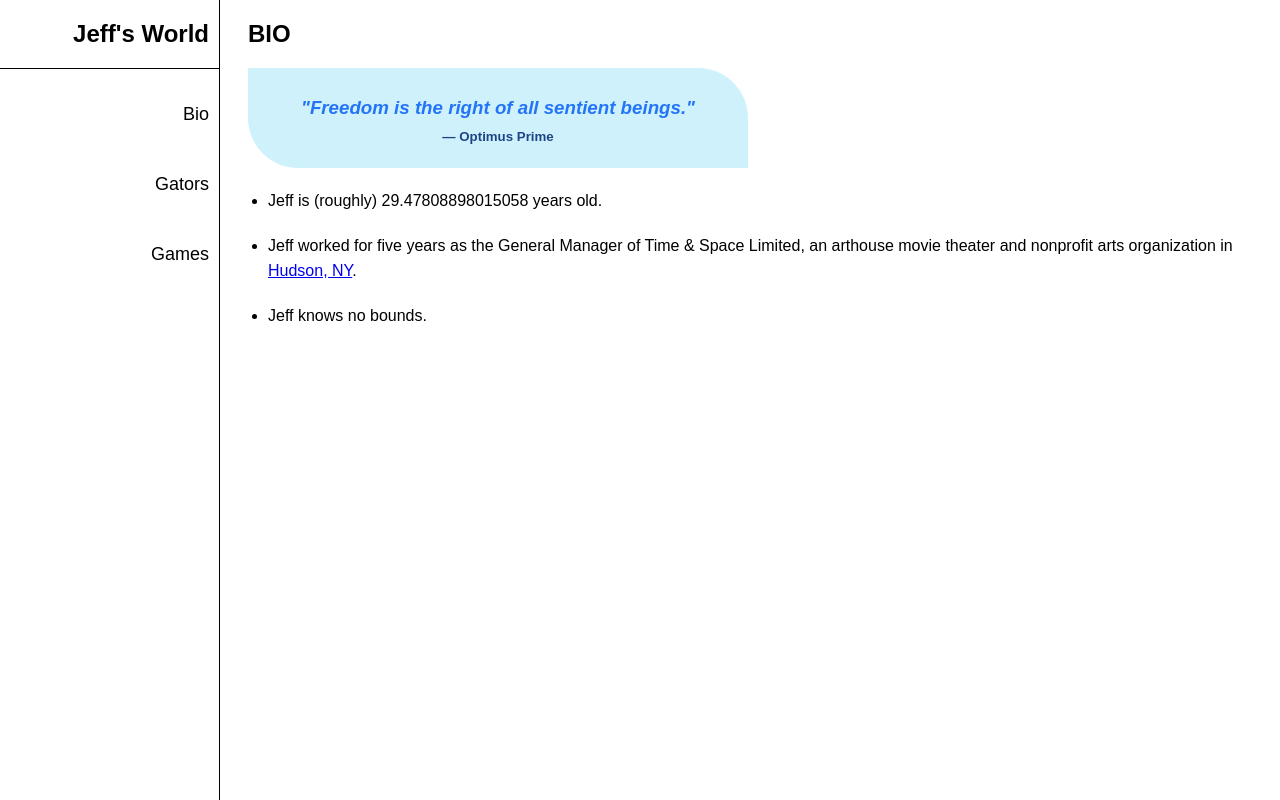
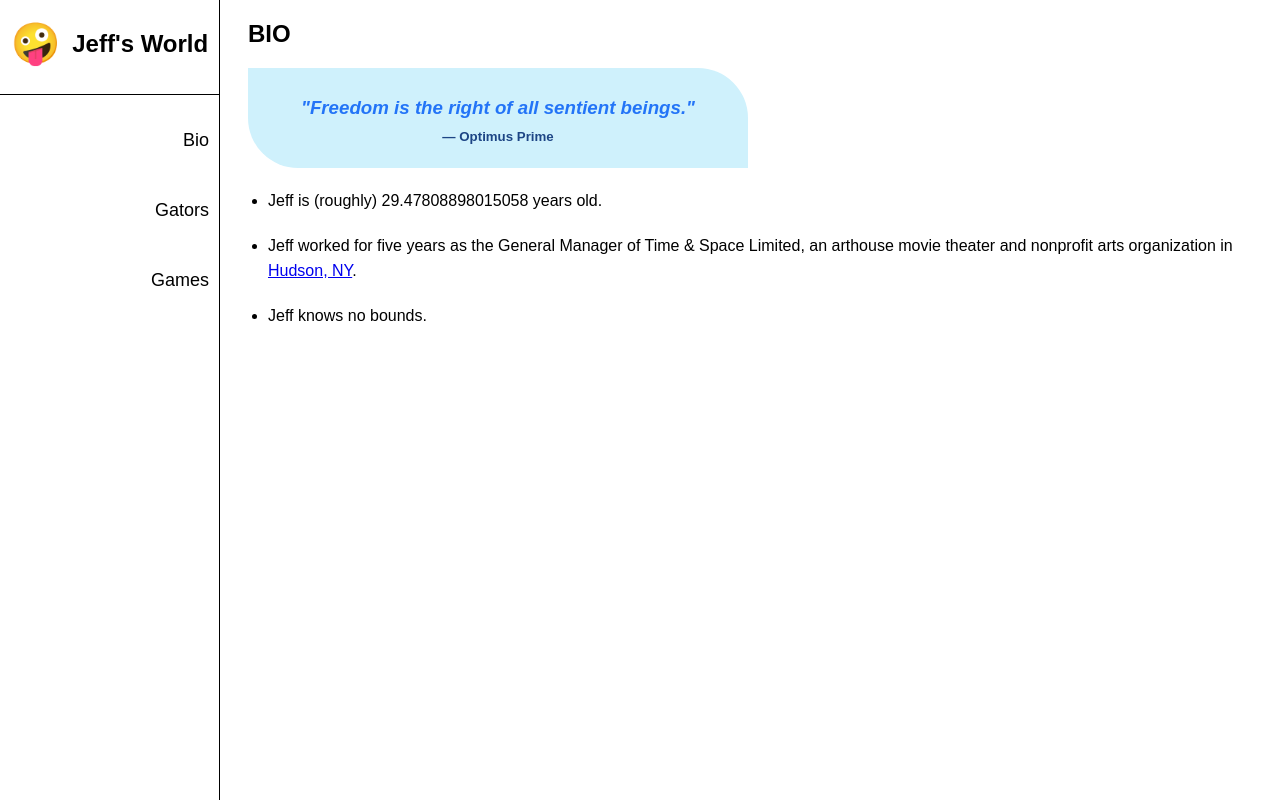
Before and after one commit to jefftmarks/jeffs-world, a plain HTML site: page index.html in a window 1280 px wide. Drawn offline with Linux system fonts and the light colour scheme.

Commit message:
added smiley face to navbar header

```diff
--- a/index.html
+++ b/index.html
@@ -4,14 +4,14 @@
         <title>Jeff's World</title>
         <link rel="stylesheet" type="text/css" href="style.css" />
         <link rel="stylesheet" href="https://use.fontawesome.com/releases/v5.8.2/css/all.css" />
-        <meta charset="utf-8" />
+        <meta charset="UTF-8" />
         <meta name="viewport" content="width=device-width, initial-scale=0.1" />
     </head>
     <body>
 
         <nav id="navbar">
             <header>
-                <h1>Jeff's World</h1>
+                <div id="smiley-face">&#129322;</div><h1>Jeff's World</h1>
             </header>
             <ul id="nav-links">
                 <li><span id="bio">Bio</span></li>
--- a/script.js
+++ b/script.js
@@ -10,7 +10,7 @@ const gamesBlock = document.getElementById("games-block");
 
 const age = document.getElementById("age");
 
-// navbar hover
+// navbar mouseover and mouseout
 
 bio.addEventListener("mouseover", function() {
     gators.style.color="#fff";
@@ -51,7 +51,7 @@ games.addEventListener("mouseout", function() {
     games.textContent="Games";
 });
 
-// nav section display
+// nav click
 
 bio.addEventListener("click", function() {
     bioBlock.style.display="block";
--- a/style.css
+++ b/style.css
@@ -21,9 +21,19 @@ nav#navbar {
     border-right: solid black 1px;
 }
 
+header {
+    display: flex;
+    justify-content: space-around;
+    align-items: center;
+    margin-top: 10px;
+}
+
 h1 {
-    text-align: right;
-    padding-right: 10px;
+    margin-left: -10px;
+}
+
+#smiley-face {
+    font-size: 40px;
 }
 
 #navbar ul {
```
